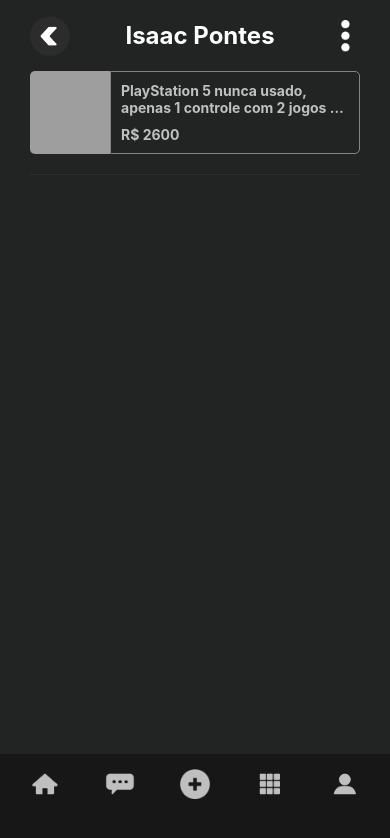
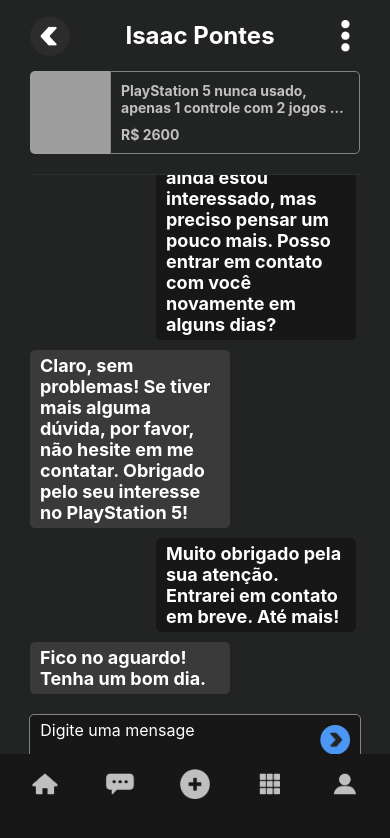
Before and after one commit to juniorjrjl/onebitshop-marketplace-front, a React Native app: screen /AllChats in a window 390 px wide. Both pictures are taken after a click on the element 195 px from the left and 151 px from the top of the page. Shown: the top 838 px of the page. Built offline with nearby package versions, Linux system fonts and the light colour scheme; grey boxes are pictures that could not be loaded.

Commit message:
feat: conclusão da tela de chat

```diff
--- a/src/components/AllChats/ChatList/index.tsx
+++ b/src/components/AllChats/ChatList/index.tsx
@@ -12,70 +12,70 @@
                 _id: "10",
                 content: "Fico no aguardo! Tenha um bom dia.",
                 createdAt: "26-04-2023",
-                reciver: "buyer",
+                receiver: "buyer",
                 sender: "seller",
             },
             {
                 _id: "9",
                 content:"Muito obrigado pela sua atenção. Entrarei em contato em breve. Até mais!",
                 createdAt: "25-04-2023",
-                reciver: "seller",
+                receiver: "seller",
                 sender: "buyer",
             },
             {
                 _id: "8",
                 content: "Claro, sem problemas! Se tiver mais alguma dúvida, por favor, não hesite em me contatar. Obrigado pelo seu interesse no PlayStation 5!",
                 createdAt: "24-04-2023",
-                reciver: "buyer",
+                receiver: "buyer",
                 sender: "seller",
             },
             {
                 _id: "7",
                 content: "Compreendo. Eu ainda estou interessado, mas preciso pensar um pouco mais. Posso entrar em contato com você novamente em alguns dias?",
                 createdAt: "23-04-2023",
-                reciver: "seller",
+                receiver: "seller",
                 sender: "buyer",
             },
             {
                 _id: "6",
                 content: "Desculpe, mas esse é o preço final. O PlayStation 5 é um produto de alta qualidade e oferece uma experiência de jogo incrível que vale cada centavo do investimento.",
                 createdAt: "22-04-2023",
-                reciver: "buyer",
+                receiver: "buyer",
                 sender: "seller",
             },
             {
                 _id: "5",
                 content: "Isso é um pouco fora do meu orçamento. Há algum desconto disponível?",
                 createdAt: "21-04-2023",
-                reciver: "seller",
+                receiver: "seller",
                 sender: "buyer",
             },
             {
                 _id: "4",
                 content: "O preço é de R$ 4.999,00.",
                 createdAt: "20-04-2023",
-                reciver: "buyer",
+                receiver: "buyer",
                 sender: "seller",
             },
             {
                 _id: "3",
                 content: "Impressionante! Qual é o preço?",
                 createdAt: "19-04-2023",
-                reciver: "seller",
+                receiver: "seller",
                 sender: "buyer",
             },
             {
                 _id: "2",
                 content: "Olá, claro! O PlayStation 5 é o console de última geração da Sony. Ele possui processador AMD Zen 2 personalizado e GPU RDNA 2 personalizada, além de 16 GB de RAM GDDR6. O console também vem com uma unidade de armazenamento interno SSD ultra-rápida de 825 GB, que permite tempos de carregamento quase instantâneos. Ele também é compatível com jogos de PlayStation 4 e oferece suporte para jogos em 4K a 120fps, Ray Tracing, HDR e muito mais. O que mais você gostaria de saber?",
                 createdAt: "19-04-2023",
-                reciver: "buyer",
+                receiver: "buyer",
                 sender: "seller",
             },
             {
                 _id: "1",
                 content: "Olá, gostaria de saber mais informações sobre o PlayStation 5.",
                 createdAt: "18-04-2023",
-                reciver: "seller",
+                receiver: "seller",
                 sender: "buyer",
             },
         ],
@@ -103,7 +103,7 @@
             _id: "10",
             content: "Fico no aguardo! Tenha um bom dia.",
             createdAt: "26-04-2023",
-            reciver: "buyer",
+            receiver: "buyer",
             sender: "seller",
         },
         {
@@ -111,7 +111,7 @@
             content:
             "Muito obrigado pela sua atenção. Entrarei em contato em breve. Até mais!",
             createdAt: "25-04-2023",
-            reciver: "seller",
+            receiver: "seller",
             sender: "buyer",
         },
         {
@@ -119,7 +119,7 @@
             content:
             "Claro, sem problemas! Se tiver mais alguma dúvida, por favor, não hesite em me contatar. Obrigado pelo seu interesse no PlayStation 5!",
             createdAt: "24-04-2023",
-            reciver: "buyer",
+            receiver: "buyer",
             sender: "seller",
         },
         {
@@ -127,49 +127,49 @@
             content:
             "Compreendo. Eu ainda estou interessado, mas preciso pensar um pouco mais. Posso entrar em contato com você novamente em alguns dias?",
             createdAt: "23-04-2023",
-            reciver: "seller",
+            receiver: "seller",
             sender: "buyer",
         },
         {
             _id: "6",
             content: "Desculpe, mas esse é o preço final. O PlayStation 5 é um produto de alta qualidade e oferece uma experiência de jogo incrível que vale cada centavo do investimento.",
             createdAt: "22-04-2023",
-            reciver: "buyer",
+            receiver: "buyer",
             sender: "seller",
         },
         {
             _id: "5",
             content: "Isso é um pouco fora do meu orçamento. Há algum desconto disponível?",
             createdAt: "21-04-2023",
-            reciver: "seller",
+            receiver: "seller",
             sender: "buyer",
         },
         {
             _id: "4",
             content: "O preço é de R$ 4.999,00.",
             createdAt: "20-04-2023",
-            reciver: "buyer",
+            receiver: "buyer",
             sender: "seller",
         },
         {
             _id: "3",
             content: "Impressionante! Qual é o preço?",
             createdAt: "19-04-2023",
-            reciver: "seller",
+            receiver: "seller",
             sender: "buyer",
         },
         {
             _id: "2",
             content: "Olá, claro! O PlayStation 5 é o console de última geração da Sony. Ele possui processador AMD Zen 2 personalizado e GPU RDNA 2 personalizada, além de 16 GB de RAM GDDR6. O console também vem com uma unidade de armazenamento interno SSD ultra-rápida de 825 GB, que permite tempos de carregamento quase instantâneos. Ele também é compatível com jogos de PlayStation 4 e oferece suporte para jogos em 4K a 120fps, Ray Tracing, HDR e muito mais. O que mais você gostaria de saber?",
             createdAt: "19-04-2023",
-            reciver: "buyer",
+            receiver: "buyer",
             sender: "seller",
         },
         {
             _id: "1",
             content: "Olá, gostaria de saber mais informações sobre o PlayStation 5.",
             createdAt: "18-04-2023",
-            reciver: "seller",
+            receiver: "seller",
             sender: "buyer",
         },
         ],
--- /dev/null
+++ b/src/components/Chat/MessageList/MessageCard/index.tsx
@@ -0,0 +1,24 @@
+import React from "react";
+import { ReceiverMessage, ReceiverMessageContainer, SenderMessage, SenderMessageContainer } from "./styled";
+
+const MessageCard = ({item}: any) => {
+    return(
+        <>
+            {
+                item.receiver == 'seller' ?
+                (
+                    <SenderMessageContainer>
+                        <SenderMessage>{item.content}</SenderMessage>
+                    </SenderMessageContainer>
+                ) :
+                (
+                    <ReceiverMessageContainer>
+                        <ReceiverMessage>{item.content}</ReceiverMessage>
+                    </ReceiverMessageContainer>
+                )
+            }
+        </>
+    )
+}
+
+export default MessageCard;
--- /dev/null
+++ b/src/components/Chat/MessageList/MessageCard/styled.ts
@@ -0,0 +1,24 @@
+import styled from "styled-components/native";
+
+export const SenderMessageContainer = styled.View`
+    width: 200px;
+    padding: 5px 10px;
+    border-radius: 5px;
+    background-color: ${({ theme }) => theme.colors.background};
+    margin-left: 40%;
+    margin-top: 10px;
+`;
+
+export const SenderMessage = styled.Text`
+    font-size: 18px;
+    color: ${({ theme }) => theme.colors.primaryText};
+    font-weight: bold;
+`;
+
+
+export const ReceiverMessageContainer = styled(SenderMessageContainer)`
+    background-color: #3A3A3A;
+    margin-left: 30px;
+`;
+
+export const ReceiverMessage = styled(SenderMessage)``;
--- /dev/null
+++ b/src/components/Chat/MessageList/index.tsx
@@ -0,0 +1,19 @@
+import React from "react"
+import { FlatList, ListRenderItem } from "react-native"
+import MessageCard from "./MessageCard"
+
+const MessageList = ({messages}: any) =>{
+    const renderItem: ListRenderItem<any> = ({item}) => (<MessageCard item={item}/>)
+
+    return(
+        <FlatList
+            data={messages}
+            inverted
+            keyExtractor={(item) => item._id}
+            showsVerticalScrollIndicator={false}
+            contentContainerStyle={{ paddingTop: 20 }}
+            renderItem={renderItem}/>
+    )
+}
+
+export default MessageList
--- a/src/screens/Chat/index.tsx
+++ b/src/screens/Chat/index.tsx
@@ -1,11 +1,14 @@
 import React from "react";
-import { Container } from "./styled";
+import { Container, Input, InputContainer, SendButton, SendIcon } from "./styled";
 import NavBar from "../../components/common/NavBar";
 import { NativeStackScreenProps } from "@react-navigation/native-stack";
 import { PropsNavigationStack } from "../../routes";
 import ChatHeader from "../../components/Chat/ChatHeader";
+import MessageList from "../../components/Chat/MessageList";
 
 type Props = NativeStackScreenProps<PropsNavigationStack, 'Chat'>;
+
+const sendIcon = require('../../../assets/icons/send.png')
 
 const Chat = ({route}: Props) =>{
 
@@ -14,6 +17,14 @@
             <ChatHeader
                 sellerName={route.params.chatInfo.seller}
                 product={route.params.chatInfo.product}/>
+
+            <MessageList messages={route.params.chatInfo.messages}/>
+            <InputContainer>
+                <Input placeholder="Digite uma mensage" placeholderTextColor='white' multiline/>
+                <SendButton onPress={() => {}}>
+                    <SendIcon source={sendIcon}/>
+                </SendButton>
+            </InputContainer>
             <NavBar />
         </Container>
     )
--- a/src/screens/Chat/styled.ts
+++ b/src/screens/Chat/styled.ts
@@ -8,3 +8,32 @@
     background-color: ${({ theme }) => theme.colors.backgroundLight};
     padding-top: ${statusBarHeight}px;
 `;
+
+export const InputContainer = styled.View`
+    width: 85%;
+    border: 1px solid ${({ theme }) => theme.colors.borderColor};
+    border-radius: 5px;
+    background-color: ${({ theme }) => theme.colors.background};
+    margin: 0 auto;
+    margin-bottom: 20%;
+    padding: 5px 10px;
+    flex-direction: row;
+    align-items: center;
+`;
+
+export const SendButton = styled.TouchableOpacity``
+
+export const SendIcon = styled.Image.attrs({
+    resizeMode: 'contain'
+})`
+    width: 30px;
+    height: 30px;
+`;
+
+export const Input = styled.TextInput`
+    flex: 1;
+    max-height: 80px;
+    color: ${({ theme }) => theme.colors.primaryText};
+    padding-right: 10px;
+    font-size: 16px;
+`
```
Also changed, not shown: src/components/Chat/MessageList/styled.ts (added).
